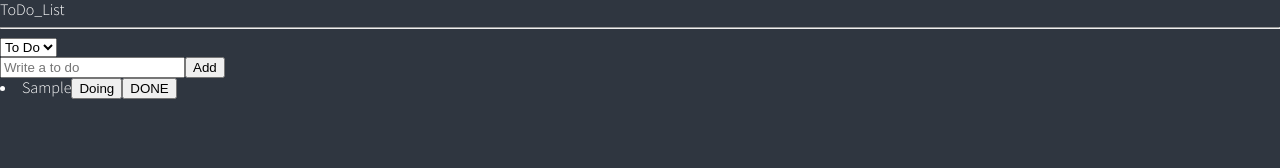
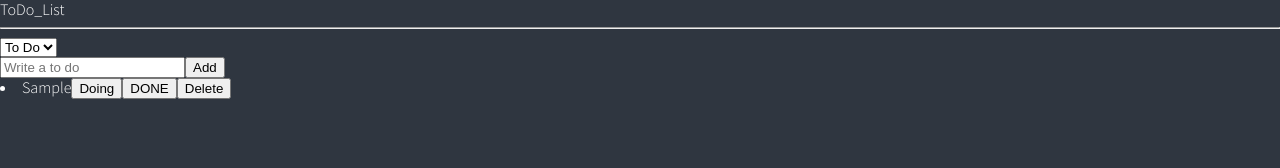
Before and after one commit to jiji-hoon96/react-todo-app, a React (Create React App) app: page / in a window 1280 px wide. Both pictures are taken after typing "Sample" into the empty fields and a click on the button "Add". Shown: the top 168 px of the page. Built offline with nearby package versions, Linux system fonts and the light colour scheme.

Commit message:
3-1 state Delete 구현

```diff
--- a/package.json
+++ b/package.json
@@ -18,6 +18,7 @@
     "react-router-dom": "^6.3.0",
     "react-scripts": "5.0.1",
     "recoil": "^0.7.2",
+    "recoil-persist": "^4.1.0",
     "styled-components": "^5.3.5",
     "styled-reset": "^4.3.4",
     "typescript": "^4.6.3",
--- a/src/components/ToDo.tsx
+++ b/src/components/ToDo.tsx
@@ -4,6 +4,15 @@
 
 function ToDo({ text, category, id }: IToDo) {
   const setToDos = useSetRecoilState(toDoState);
+  const deleteTodo = () => {
+    setToDos((oldToDos) => {
+      const targetIndex = oldToDos.findIndex((toDo) => toDo.id === id);
+      return [
+        ...oldToDos.slice(0, targetIndex),
+        ...oldToDos.slice(targetIndex + 1),
+      ];
+    });
+  };
   const onClick = (event: React.MouseEvent<HTMLButtonElement>) => {
     const {
       currentTarget: { name },
@@ -36,6 +45,7 @@
           DONE
         </button>
       )}
+      <button onClick={deleteTodo}>Delete</button>
     </li>
   );
 }
```
Also changed, not shown: 1 other file (tests, documents, lock files or other folders).
